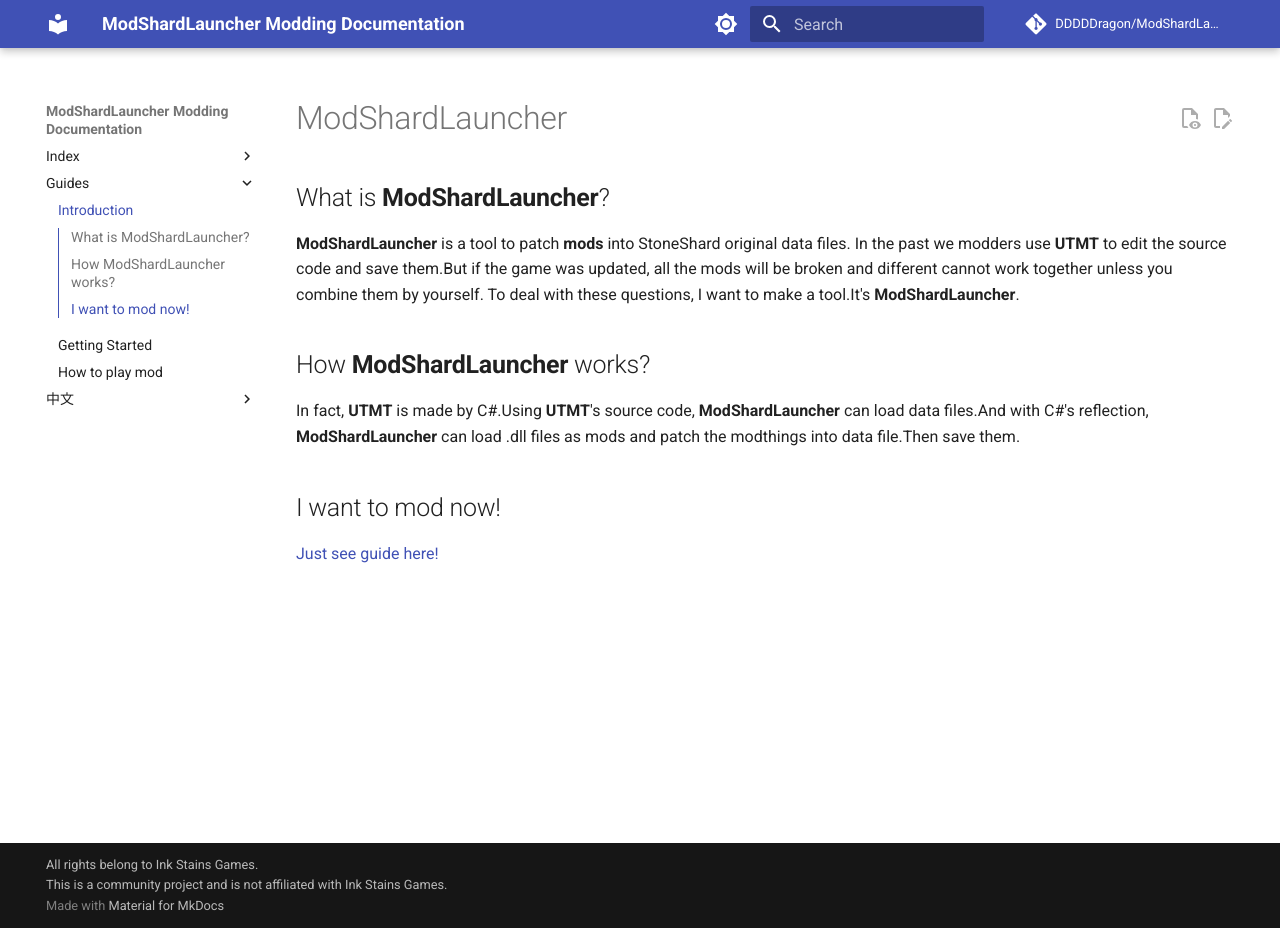
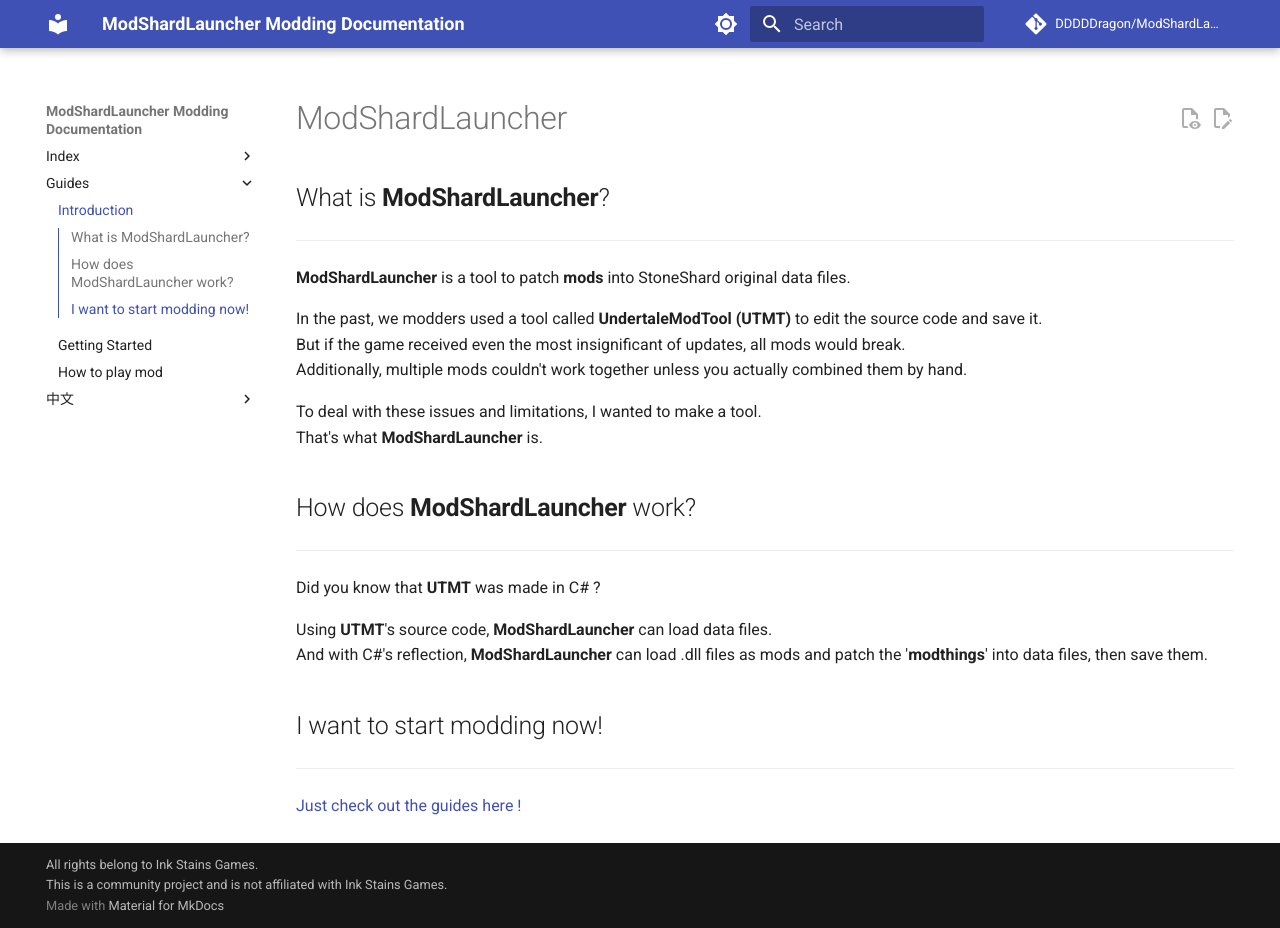
Before and after one commit to ModShardTeam/ModShardLauncher, an MkDocs documentation site: the page built from docs/guides/introduction.md, in a window 1280 px wide and 928 px high. Built offline with MkDocs 1.6.1 and Material for MkDocs 9.7.7, drawn with Linux system fonts in a browser that asks for light colours; comment, search, counter and statistics services are not loaded.

Commit message:
Slight improvements to documentation : introduction.md

```diff
--- a/docs/guides/introduction.md
+++ b/docs/guides/introduction.md
@@ -2,14 +2,28 @@
 
 ## What is **ModShardLauncher**?
 
-**ModShardLauncher** is a tool to patch **mods** into StoneShard original data files.
-In the past we modders use **UTMT** to edit the source code and save them.But if the game was updated, all the mods will be broken and different cannot work together unless you combine them by yourself.
-To deal with these questions, I want to make a tool.It's **ModShardLauncher**.
+---
 
-## How **ModShardLauncher** works?
+**ModShardLauncher** is a tool to patch **mods** into StoneShard original data files. <br>
 
-In fact, **UTMT** is made by C#.Using **UTMT**'s source code, **ModShardLauncher** can load data files.And with C#'s reflection, **ModShardLauncher** can load .dll files as mods and patch the modthings into data file.Then save them.
+In the past, we modders used a tool called **UndertaleModTool (UTMT)** to edit the source code and save it. <br>
+But if the game received even the most insignificant of updates, all mods would break. <br>
+Additionally, multiple mods couldn't work together unless you actually combined them by hand. <br>
 
-## I want to mod now!
+To deal with these issues and limitations, I wanted to make a tool. <br>
+That's what **ModShardLauncher** is.
 
-[Just see guide here!](../guides/start-modding.md)
+## How does **ModShardLauncher** work?
+
+---
+
+Did you know that **UTMT** was made in C# ? <br>
+
+Using **UTMT**'s source code, **ModShardLauncher** can load data files. <br>
+And with C#'s reflection, **ModShardLauncher** can load .dll files as mods and patch the '**modthings**' into data files, then save them.
+
+## I want to start modding now!
+
+---
+
+[Just check out the guides here !](../guides/start-modding.md)
```
